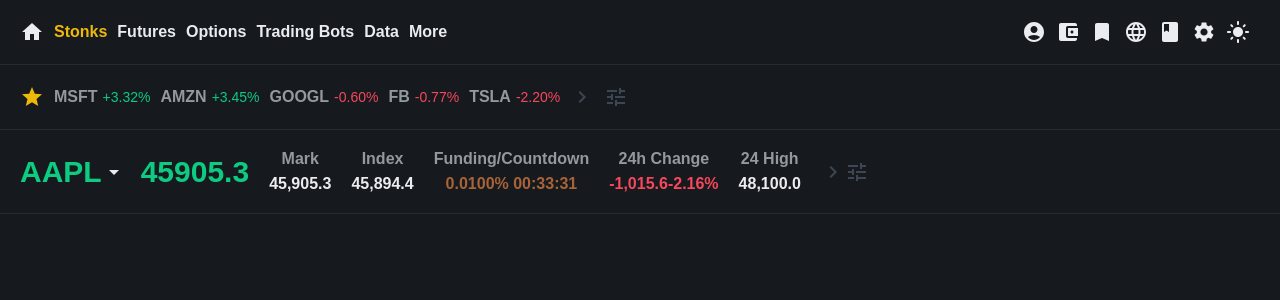
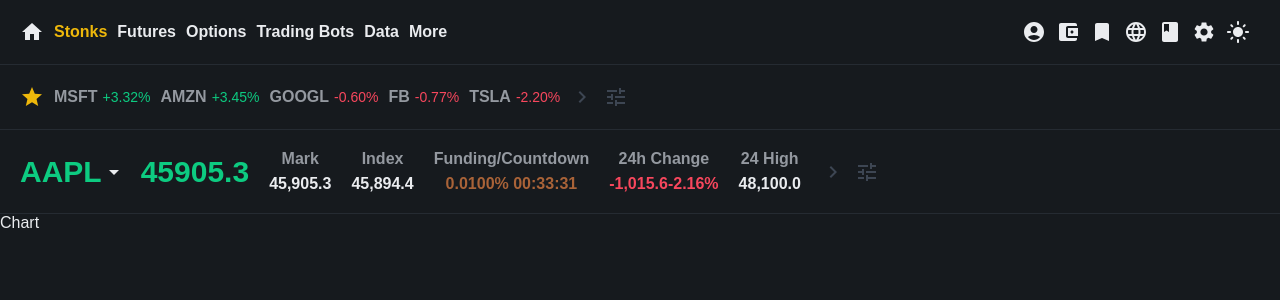
Before and after one commit to onesthathumbled/stonks-fe, a React (Create React App) app: page / in a window 1280 px wide. Shown: the top 300 px of the page. Built offline with nearby package versions, Linux system fonts and the light colour scheme; the HTML template or start-up script is replaced by a standard one.

Commit message:
starting chart

```diff
--- a/src/App.js
+++ b/src/App.js
@@ -2,6 +2,7 @@
 import Navbar from './components/Navbar'
 import Board from './components/Board'
 import MainSymbol from './components/MainSymbol'
+import Chart from './components/Chart'
 
 const App = () => {
   return (
@@ -9,6 +10,7 @@
       <Navbar />
       <Board />
       <MainSymbol />
+      <Chart />
     </div>
   )
 }
--- /dev/null
+++ b/src/components/Chart.jsx
@@ -0,0 +1,7 @@
+const Chart = () => {
+  return (
+    <div className="Chart">Chart</div>
+  )
+}
+
+export default Chart
--- a/src/styles/MainSymbol.css
+++ b/src/styles/MainSymbol.css
@@ -54,8 +54,10 @@
 
 .MainSymbol .Tune {
     color: #3D4653;
+    margin-right: 10px;
 }
 
 .MainSymbol .RightArrow {
     color: #3D4653;
+    margin-right: 10px;
 }
```
